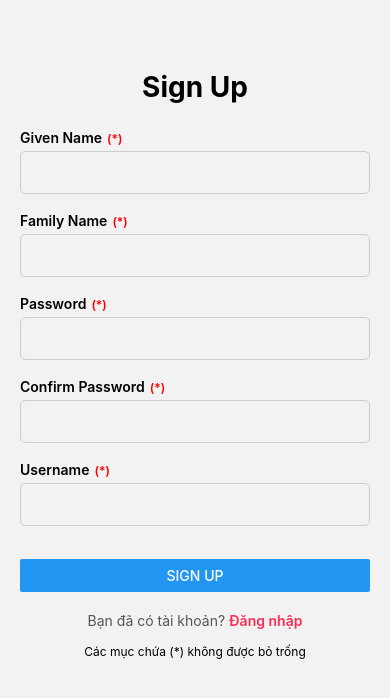
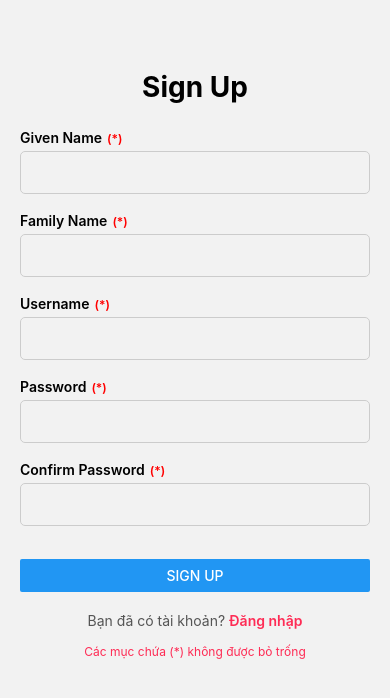
Before and after one commit to namnh1105/HRM_FE_APP, a React Native app: screen /SignUp in a window 390 px wide. Shown: the top 698 px of the page. Built offline with nearby package versions, Linux system fonts and the light colour scheme.

Commit message:
Update 1

```diff
--- a/src/screens/SignUp.tsx
+++ b/src/screens/SignUp.tsx
@@ -6,17 +6,18 @@ type SignUpProps = {
 };
 
 export const SignUp: React.FC<SignUpProps> = ({ navigation }) => {
-  const [username, setUsername] = useState('');
   const [givenName, setGivenName] = useState('');
   const [familyName, setFamilyName] = useState('');
+  const [username, setUsername] = useState('');
   const [password, setPassword] = useState('');
   const [confirmPassword, setConfirmPassword] = useState('');
   const [loading, setLoading] = useState(false);
 
   const handleSignUp = async () => {
-    if (!username) return Alert.alert('Error', 'Username không được bỏ trống');
+
     if (!givenName) return Alert.alert('Error', 'Tên không được bỏ trống');
     if (!familyName) return Alert.alert('Error', 'Họ không được bỏ trống');
+    if (!username) return Alert.alert('Error', 'Username không được bỏ trống');
     if (!password) return Alert.alert('Error', 'Password không được bỏ trống');
     if (!confirmPassword) return Alert.alert('Error', 'Xác nhận mật khẩu không được bỏ trống');
     if (password !== confirmPassword) return Alert.alert('Error', 'Xác nhận mật khẩu không khớp');
@@ -24,10 +25,10 @@ export const SignUp: React.FC<SignUpProps> = ({ navigation }) => {
     setLoading(true);
 
     try {
-      const response = await fetch('https://your-api.com/api/v1/auth/register', {
+      const response = await fetch('https://scrolla.bitoj.io.vn/api/v1/auth/register', {
         method: 'POST',
         headers: { 'Content-Type': 'application/json' },
-        body: JSON.stringify({ username, givenName, familyName, password }),
+        body: JSON.stringify({ givenName, familyName, username, password }),
       });
       const data = await response.json();
 
@@ -50,28 +51,38 @@ export const SignUp: React.FC<SignUpProps> = ({ navigation }) => {
       <Text style={styles.title}>Sign Up</Text>
 
       <View style={styles.inputGroup}>
-        <Text style={styles.label}>Given Name<Text style={styles.required}>(*)</Text></Text>
+        <Text style={styles.label}>
+          Given Name<Text style={styles.required}>(*)</Text>
+        </Text>
         <TextInput style={styles.input} value={givenName} onChangeText={setGivenName} />
       </View>
 
       <View style={styles.inputGroup}>
-        <Text style={styles.label}>Family Name<Text style={styles.required}>(*)</Text></Text>
+        <Text style={styles.label}>
+          Family Name<Text style={styles.required}>(*)</Text>
+        </Text>
         <TextInput style={styles.input} value={familyName} onChangeText={setFamilyName} />
       </View>
 
       <View style={styles.inputGroup}>
-        <Text style={styles.label}>Password<Text style={styles.required}>(*)</Text></Text>
+        <Text style={styles.label}>
+          Username<Text style={styles.required}>(*)</Text>
+        </Text>
+        <TextInput style={styles.input} value={username} onChangeText={setUsername} />
+      </View>
+
+      <View style={styles.inputGroup}>
+        <Text style={styles.label}>
+          Password<Text style={styles.required}>(*)</Text>
+        </Text>
         <TextInput style={styles.input} secureTextEntry value={password} onChangeText={setPassword} />
       </View>
 
       <View style={styles.inputGroup}>
-        <Text style={styles.label}>Confirm Password<Text style={styles.required}>(*)</Text></Text>
+        <Text style={styles.label}>
+          Confirm Password<Text style={styles.required}>(*)</Text>
+        </Text>
         <TextInput style={styles.input} secureTextEntry value={confirmPassword} onChangeText={setConfirmPassword} />
-      </View>
-
-      <View style={styles.inputGroup}>
-        <Text style={styles.label}>Username<Text style={styles.required}>(*)</Text></Text>
-        <TextInput style={styles.input} value={username} onChangeText={setUsername} />
       </View>
 
       <View style={styles.buttonWrapper}>
@@ -80,7 +91,7 @@ export const SignUp: React.FC<SignUpProps> = ({ navigation }) => {
 
       <View style={styles.loginContainer}>
         <Text style={styles.loginText}>Bạn đã có tài khoản? </Text>
-        <Text style={styles.loginLink}  onPress={() => navigation.navigate('Login')}>
+        <Text style={styles.loginLink} onPress={() => navigation.navigate('Login')}>
           Đăng nhập
         </Text>
       </View>
@@ -142,7 +153,7 @@ const styles = StyleSheet.create({
   },
   hint: {
     fontSize: 12,
-    color: '##fe2c55',
+    color: '#fe2c55',
     textAlign: 'center',
     marginBottom: 25,
   },
```
